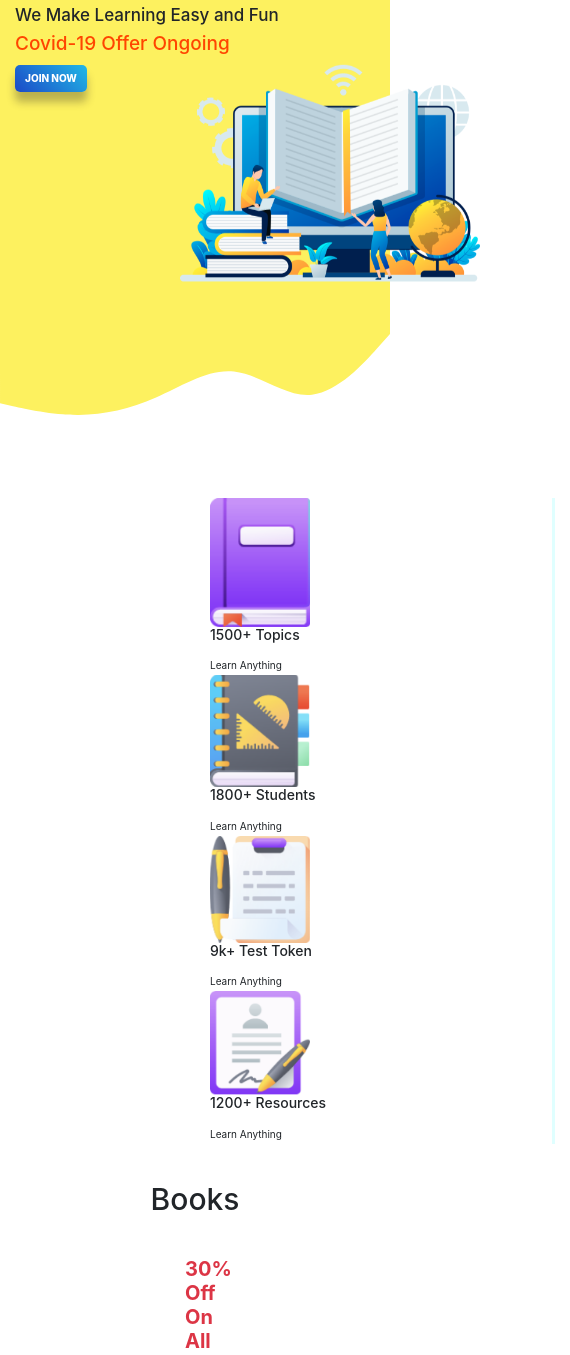
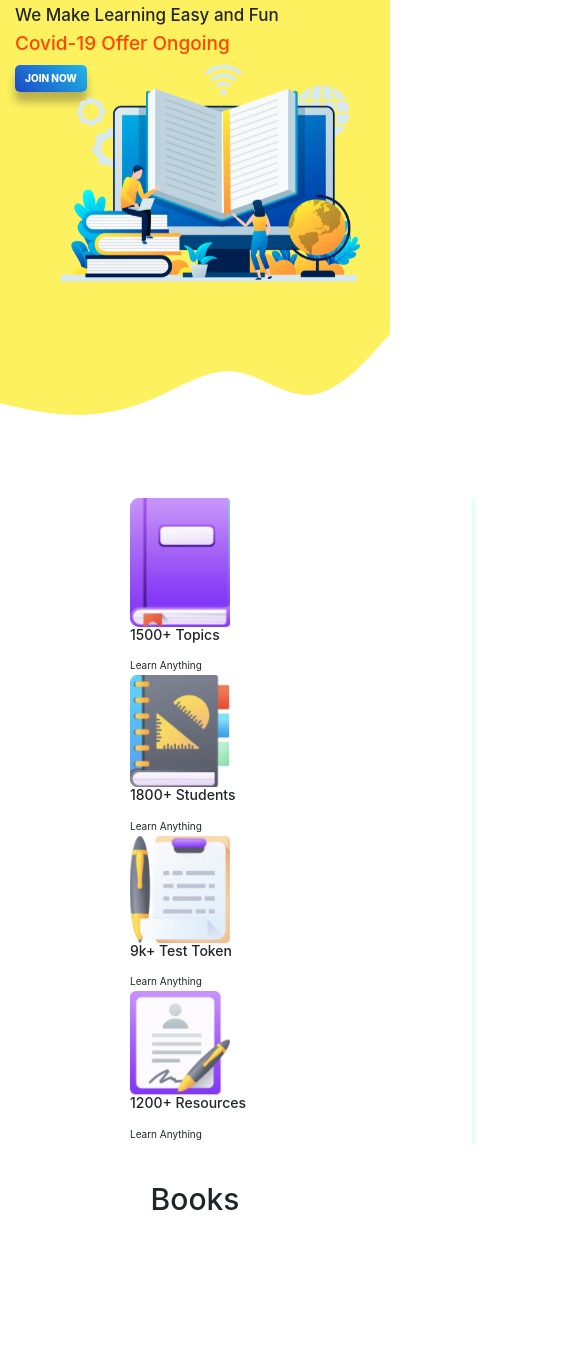
Before and after one commit to sumaia-hira/e-school, a plain HTML site: page index.html in a window 390 px wide. Shown: the part 229-1584 px from the top of the page, 570 px wide, since content can reach past the window. Drawn offline with nearby package versions, Linux system fonts and the light colour scheme.

Commit message:
eschool website

```diff
--- a/responsive.css
+++ b/responsive.css
@@ -1,8 +1,8 @@
-@media only screen and (max-width:600px) {
+@media only screen and (max-width:760px) {
     .header-main img {width: 300px;
     position: absolute;
 top: -250px;
-left: 180px;}
+left: 60px;}
     .header-main h1 { font-size: 25px;
     position: absolute;
     top: -120px;
@@ -26,7 +26,7 @@ left: 180px;}
         float: left;
         height: 600px;
         position: relative;
-        left: 180px;
+        left: 100px;
 
 
     }
@@ -46,7 +46,7 @@ left: 180px;}
         height: 400px;
         width: 300px;
         position: relative;
-        left: 90px;
+        left: 20px;
 
 
     }
@@ -65,11 +65,12 @@ left: 180px;}
 
 
     }
-    #books h2 {font-size: 20px;
+    #books h2 {font-size: 18px;
     font-weight: 400;
     position: relative;
 
-    right: 180px;
+    right: 100px;
+    top: 220px;
 
 }
 
@@ -81,7 +82,7 @@ left: 180px;}
     }
     .testimonials img{
         position: relative;
-        left: 100px;
+        left: 40px;
         width: 150px;
         height: 150px;
     }
```
